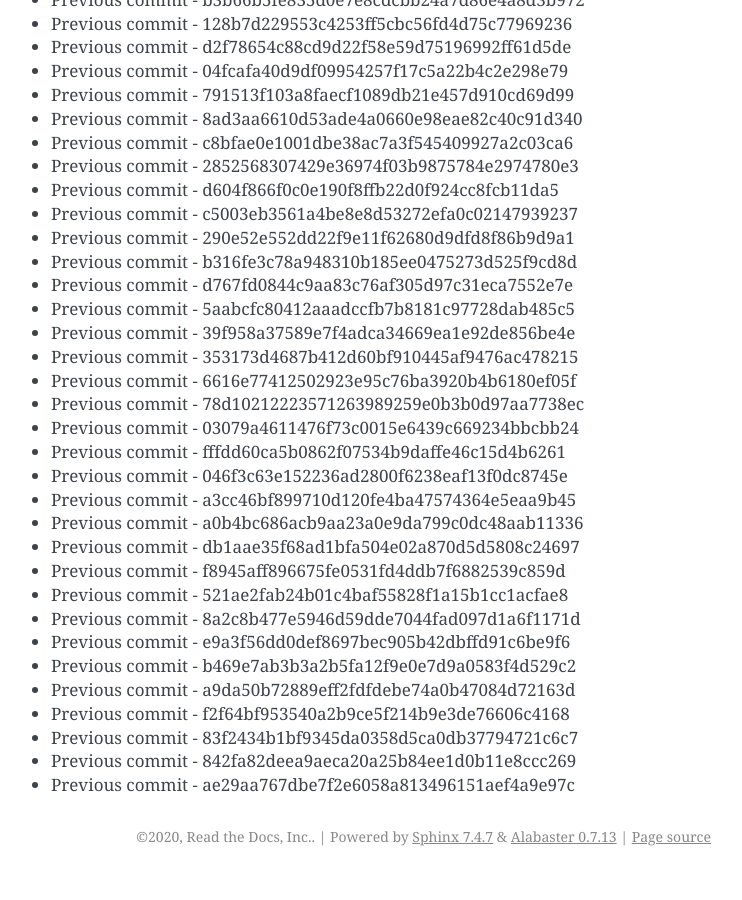
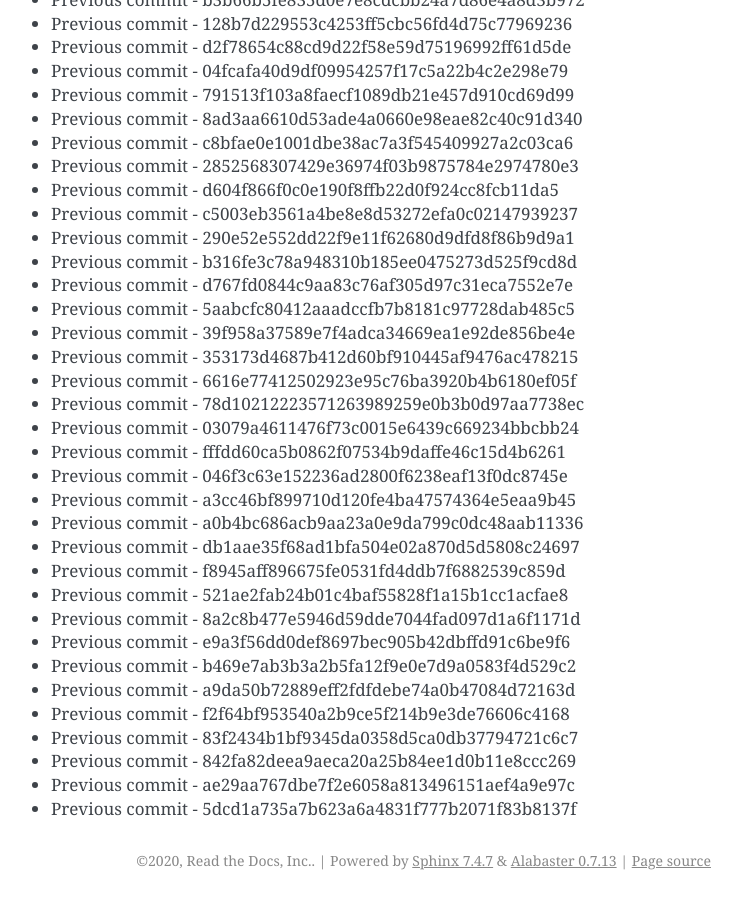
Before and after one commit to readthedocs/rtd-git-stresstest, a Sphinx documentation site: the page built from docs/updates.rst, in a window 1280 px wide and 900 px high, scrolled down 39397 px. Shown: the whole window, without its empty margins (399-1141 px from the left). Built offline with Sphinx 7.4.7, drawn with Linux system fonts in a browser that asks for light colours; before the commit the page ends 40273 px from its top, so only the background shows below that.

Commit message:
Generating commit from previous: 5dcd1a735a7b623a6a4831f777b2071f83b8137f

```diff
--- a/docs/updates.rst
+++ b/docs/updates.rst
@@ -1687,3 +1687,4 @@ It can be tested for any performance characteristics.
 * Previous commit - 83f2434b1bf9345da0358d5ca0db37794721c6c7
 * Previous commit - 842fa82deea9aeca20a25b84ee1d0b11e8ccc269
 * Previous commit - ae29aa767dbe7f2e6058a813496151aef4a9e97c
+* Previous commit - 5dcd1a735a7b623a6a4831f777b2071f83b8137f
```
